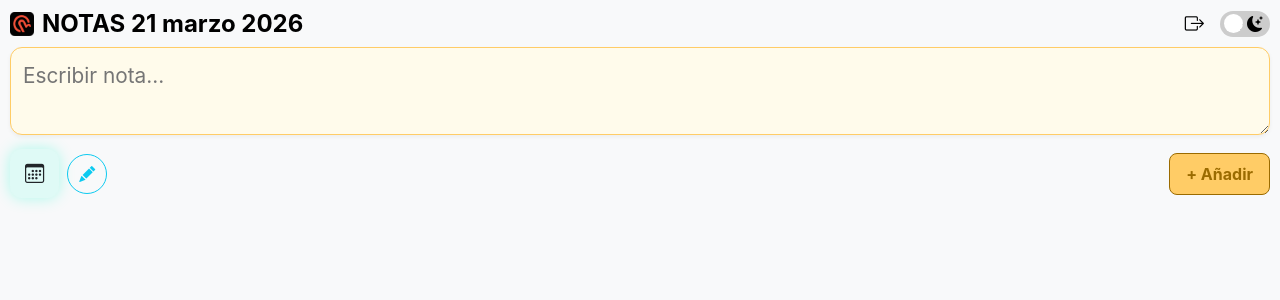
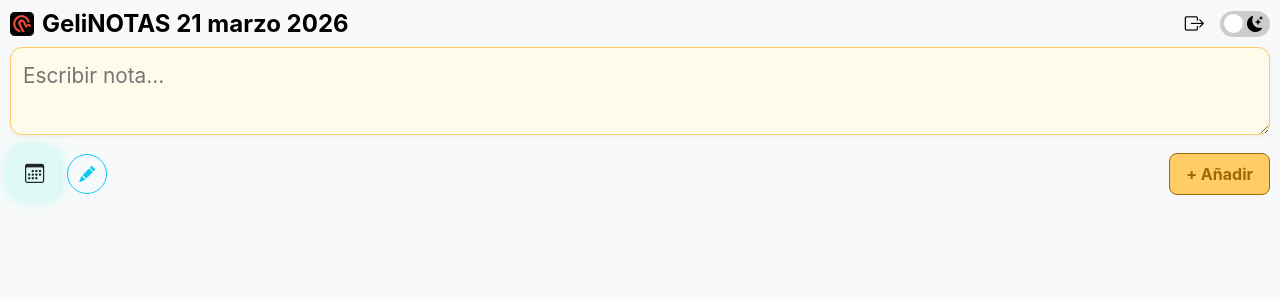
Before and after one commit to jongelai/notegeli, a Flask app: page / in a window 1280 px wide. Shown: the top 300 px of the page. Run offline with Flask 3, Linux system fonts and the light colour scheme; the visitor is signed in with stand-in values (Sample User, id 1); data that the repository does not hold is empty.

Commit message:
deploy 12-03-2026 10-12-26

```diff
--- a/templates/index.html
+++ b/templates/index.html
@@ -38,7 +38,7 @@
             <div class="header-mini d-flex align-items-center justify-content-between">
                 <div class="d-flex align-items-center gap-2">
                     <img src="{{ url_for('static', filename='icons/512.png') }}" class="logo-mini" style="height:24px">
-                    <h4 class="m-0 fw-bold">NOTAS <span class="fecha-mini">{{ fecha_larga }}</span></h4>
+                    <h4 class="m-0 fw-bold">GeliNOTAS <span class="fecha-mini">{{ fecha_larga }}</span></h4>
                 </div>
                 <div class="d-flex align-items-center gap-3">
                     <a href="/logout" style="color:inherit; font-size:1.2rem"><i class="bi bi-box-arrow-right"></i></a>
```
